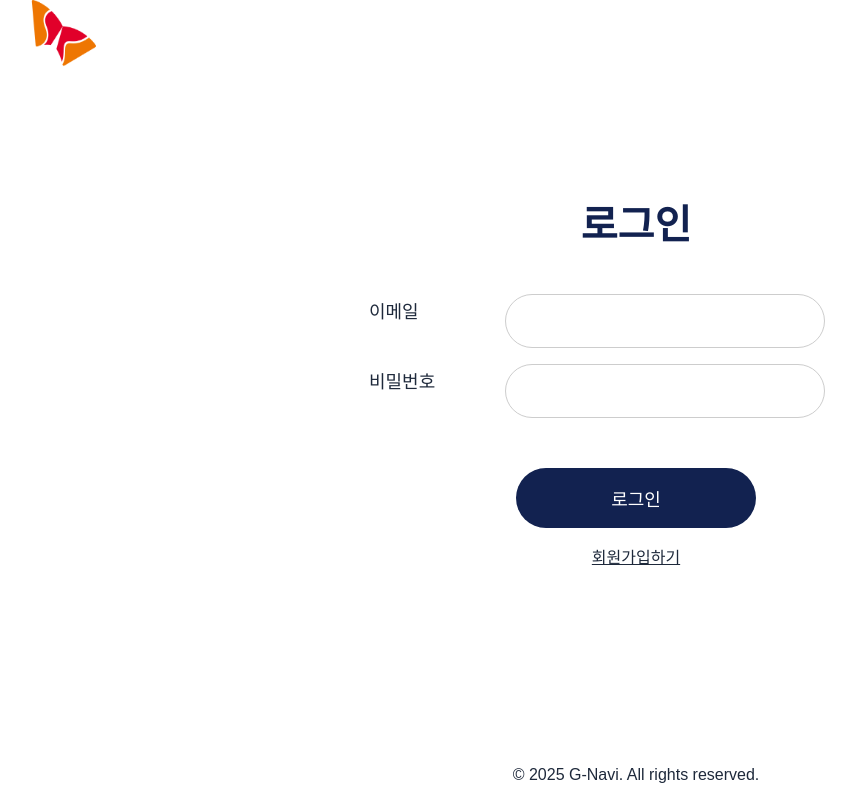
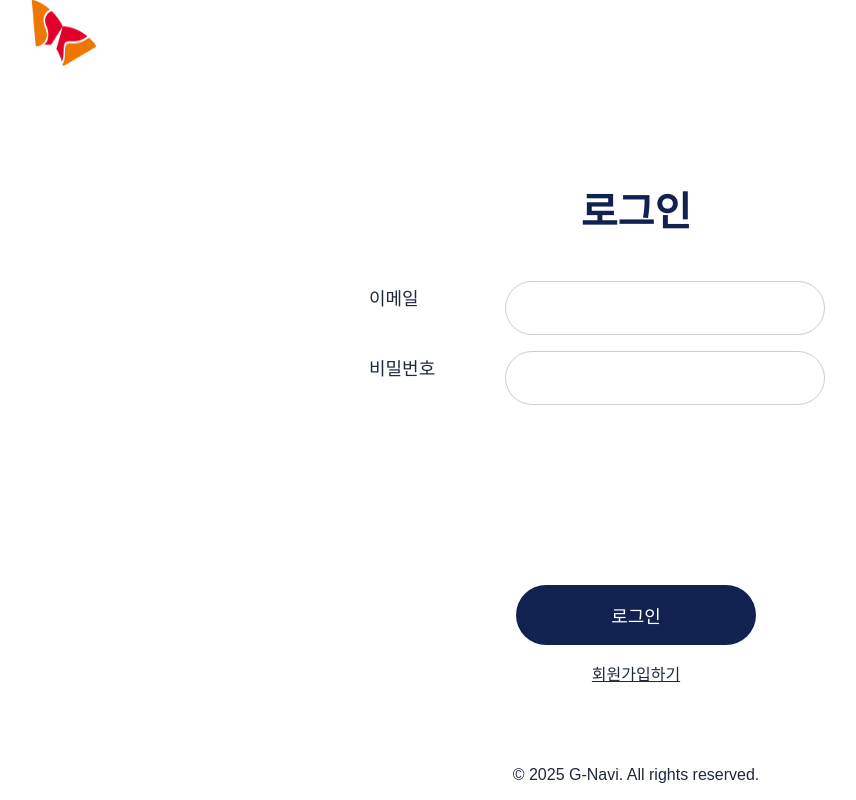
Before and after one commit to SK4toB/g-navi-frontend, a React (Vite) app in the folder frontend/: page /join in a window 1280 px wide. Shown: the whole page, without its empty margins (4-860 px from the left). Built offline with nearby package versions, Linux system fonts and the light colour scheme; no server answers.

Commit message:
design: join css

```diff
--- a/frontend/src/components/form/LoginForm.tsx
+++ b/frontend/src/components/form/LoginForm.tsx
@@ -29,7 +29,6 @@ export default function LoginForm() {
       const response = await authApi.login(formData);
 
       if (response.isSuccess) {
-        console.log("로그인 성공:", response);
         alert(`안녕하세요, ${response.result.name}님! 로그인되었습니다.`);
         navigate('/');
       } else {
@@ -48,7 +47,7 @@ export default function LoginForm() {
 
   return (
     <div className="flex flex-col items-center justify-center">
-      <form onSubmit={handleLogin} className="flex flex-col items-center">
+      <form onSubmit={handleLogin} className="h-[380px] flex flex-col items-center">
         {formFields.map(field => (
           <CommonInputField
             key={field.id}
@@ -59,10 +58,11 @@ export default function LoginForm() {
             onChange={handleChange}
           />
         ))}
-        <div className='mt-[50px]'></div>
-        <CommonButton type="submit">
-          로그인
-        </CommonButton>
+        <div className='flex flex-col flex-grow items-center justify-end'>
+          <CommonButton type="submit">
+            로그인
+          </CommonButton>
+        </div>
       </form>
     </div>
   );
--- a/frontend/src/components/form/SignupForm.tsx
+++ b/frontend/src/components/form/SignupForm.tsx
@@ -42,7 +42,6 @@ export default function SignupForm() {
       const response = await authApi.signup(signupPayload);
 
       if (response.isSuccess) {
-        console.log("회원가입 성공:", response);
         alert(`회원가입이 완료되었습니다. ${response.result.message}`);
         navigate('/join');
       } else {
@@ -63,7 +62,7 @@ export default function SignupForm() {
 
   return (
     <div className="flex flex-col items-center justify-center">
-      <form onSubmit={handleSignup} className="flex flex-col items-center">
+      <form onSubmit={handleSignup} className="h-[380px] flex flex-col items-center">
         {formFields.map(field => (
           <CommonInputField
             key={field.id}
@@ -74,10 +73,11 @@ export default function SignupForm() {
             onChange={handleChange}
           />
         ))}
-        <div className='mt-[50px]'></div>
-        <CommonButton type="submit">
-          회원가입
-        </CommonButton>
+        <div className='flex flex-col flex-grow items-center justify-end'>
+          <CommonButton type="submit">
+            회원가입
+          </CommonButton>
+        </div>
       </form>
     </div>
   );
--- a/frontend/src/layouts/MainLayout.tsx
+++ b/frontend/src/layouts/MainLayout.tsx
@@ -9,26 +9,26 @@ export default function MainLayout() {
   const isLoggedIn = useAuthStore((state) => state.isLoggedIn);
 
   return (
-    <div className="w-full h-full flex flex-col">
+    <div className="w-full h-full flex">
+      <div className="flex flex-row w-full h-full">
+       <div className="flex flex-col flex-grow">
           {/* 헤더 */}
-      <div className='fixed top-0 left-0 z-999'>
+          <div className="">
             <Header />
           </div>
-
           {/* 메인 컨텐츠 */}
-      <div className="flex flex-grow">
           <div className="flex-grow">
             <Outlet />
+          </div>
+          {/* 푸터 */}
+          <div className="">
+            <Footer />
+          </div>
         </div>
         {isLoggedIn && (
           <RightBar />
         )}
         </div>
-
-      {/* 푸터 */}
-      <div className=''>
-        <Footer />
-      </div>
       </div>
   );
 }
--- a/frontend/src/pages/JoinPage.tsx
+++ b/frontend/src/pages/JoinPage.tsx
@@ -15,29 +15,27 @@ export default function JoinPage() {
     <div className="w-full h-full flex flex-col items-center justify-center">
       {/* 타이틀 */}
       <CommonTitle>{mode === 'login' ? '로그인' : '회원가입'}</CommonTitle>
-
       {/* 로그인 / 회원가입 폼 */}
       {mode === 'login' ? (
+        <div className='flex flex-col items-center'>
           <LoginForm />
-      ) : (
-        <SignupForm />
-      )}
-
-      {/* 토글 텍스트 */}
-      {mode === 'login' ? (
           <p
             className="cursor-pointer text-main-color underline"
             onClick={() => toggleMode('signup')}
         >
           회원가입하기
         </p>
+        </div>
       ) : (
+        <div className='flex flex-col items-center'>
+          <SignupForm />
           <p
             className="cursor-pointer text-main-color underline"
             onClick={() => toggleMode('login')}
           >
             로그인하기
           </p>
+        </div>
       )}
     </div>
   );
```
Also changed, not shown: 1 other file (tests, documents, lock files or other folders). Lines whose indentation alone changed are shown as unchanged.
